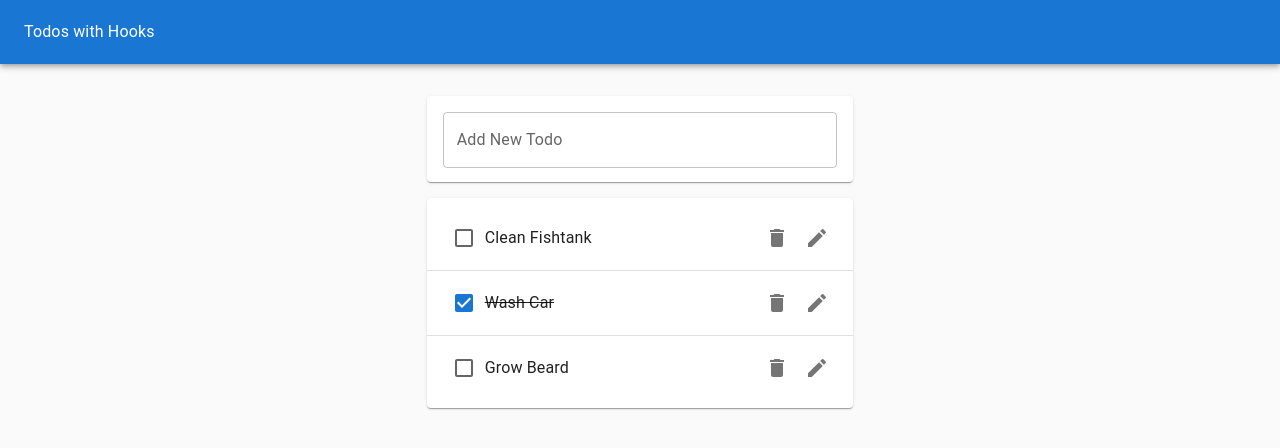
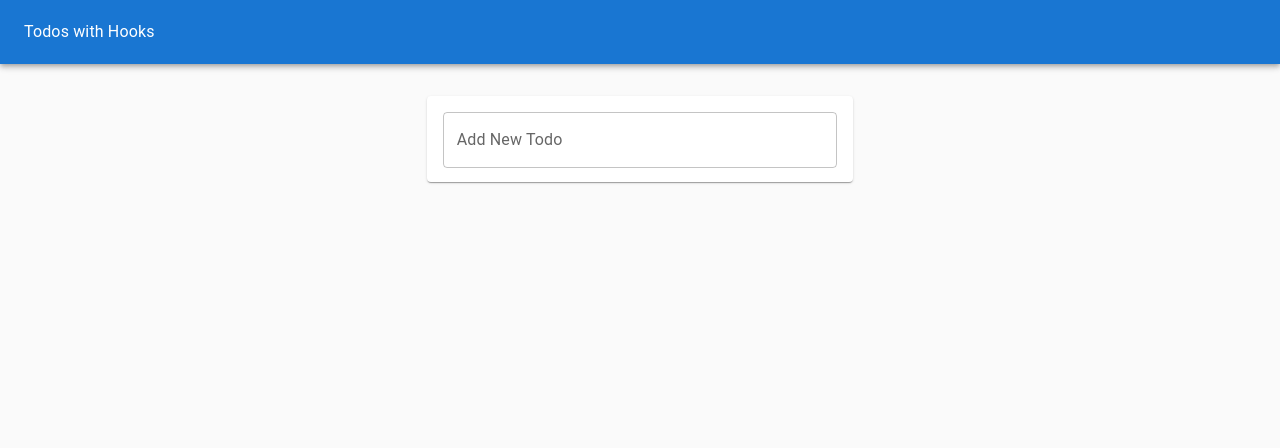
Before and after one commit to MoisesMH/hooks-todolist-app, a React (Create React App) app: page / in a window 1280 px wide. Shown: the top 448 px of the page. Built offline with nearby package versions, Linux system fonts and the light colour scheme.

Commit message:
Saving todos in localStorage
UseEffect takes care of saving the todos array to the localStorage.

```diff
--- a/src/TodoApp.js
+++ b/src/TodoApp.js
@@ -1,5 +1,5 @@
 import { Typography, Paper, AppBar, Toolbar, Grid } from "@mui/material";
-import React, { useState } from "react";
+import React, { useEffect, useState } from "react";
 import TodoForm from "./TodoForm";
 import TodoList from "./TodoList";
 import { v4 as uuid } from "uuid";
@@ -14,13 +14,22 @@ const classes = {
 }
 
 function TodoApp() {
-    const initTodos = [
-        { id: 1, task: "Clean Fishtank", completed: false },
-        { id: 2, task: "Wash Car", completed: true },
-        { id: 3, task: "Grow Beard", completed: false },
-    ]
+    const initTodos = JSON.parse(localStorage.getItem("todos")) || []
+
+    // const initTodos = [
+    //     { id: 1, task: "Clean Fishtank", completed: false },
+    //     { id: 2, task: "Wash Car", completed: true },
+    //     { id: 3, task: "Grow Beard", completed: false },
+    // ]
 
     const [todos, setTodos] = useState(initTodos)
+
+    // save todos array each time its state changes
+    useEffect(() => {
+        const stringifiedTodos = JSON.stringify(todos)
+        localStorage.setItem("todos", stringifiedTodos)
+    }, [todos])
+
     const addTodo = (newTodoText) => {
         setTodos([
             ...todos,
@@ -55,7 +64,9 @@ function TodoApp() {
             <Grid container justifyContent="center" sx={{ mt: "1rem" }}>
                 <Grid item xs={11} md={8} lg={4} >
                     <TodoForm addTodo={addTodo} />
-                    <TodoList todos={todos} removeTodo={removeTodo} toggleTodo={toggleTodo} editTodo={editTodo} />
+                    { (todos && todos.length > 0) &&
+                        <TodoList todos={todos} removeTodo={removeTodo} toggleTodo={toggleTodo} editTodo={editTodo} />
+                    }
                 </Grid>
             </Grid>
         </Paper>
```
